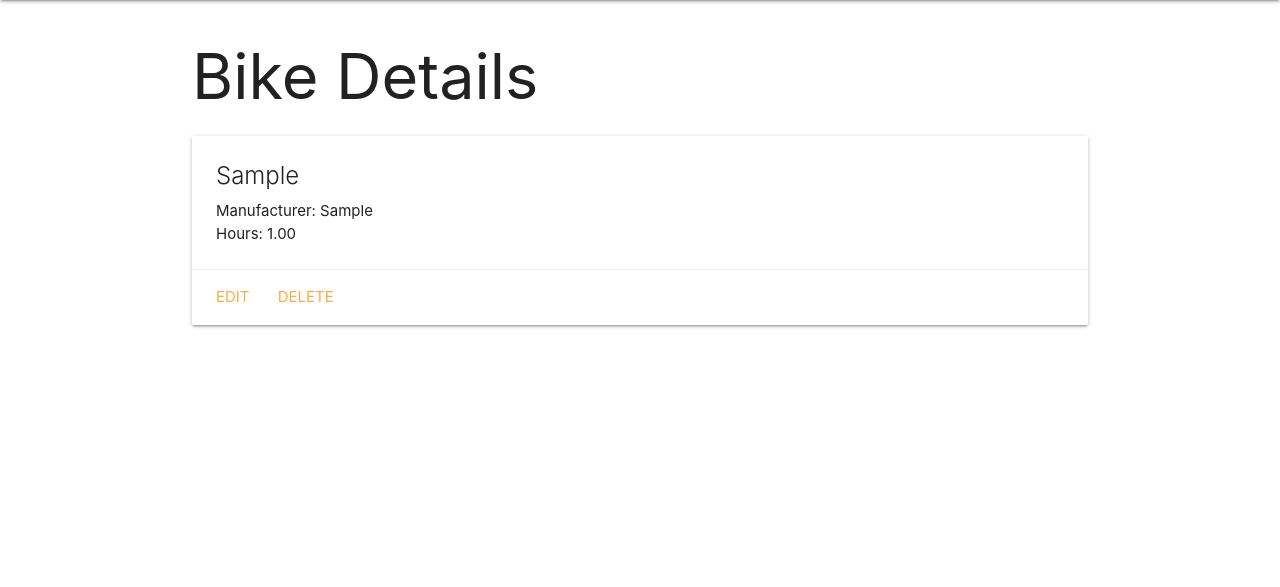
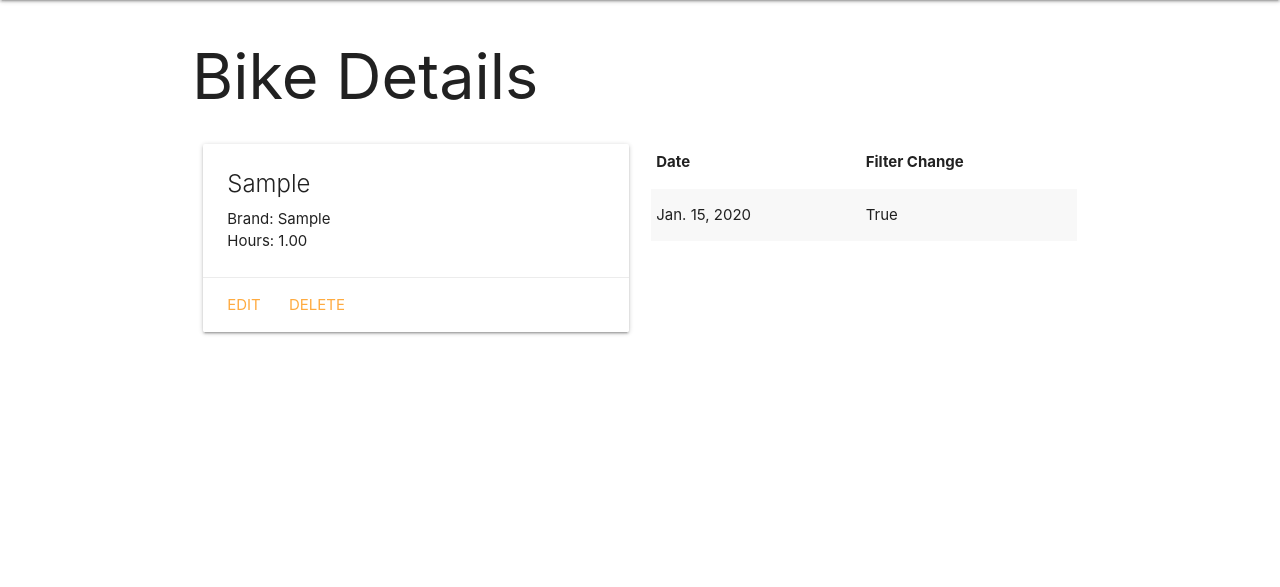
Before and after one commit to BRAKEL3SS/bike-collector, a Django app: page /bikes/1 in a window 1280 px wide. Shown: the part 64-651 px from the top of the page. Run offline with Django 4.2, Linux system fonts and the light colour scheme; tables that the repository leaves empty hold one stand-in row (values such as "Sample post").

Commit message:
refactor detail page to display oil chnages

```diff
--- a/main_app/admin.py
+++ b/main_app/admin.py
@@ -1,5 +1,6 @@
 from django.contrib import admin
-from .models import Bike
+from .models import Bike, OilChange
 
 # Register your models here.
 admin.site.register(Bike)
+admin.site.register(OilChange)
--- a/main_app/models.py
+++ b/main_app/models.py
@@ -16,9 +16,9 @@ class Bike(models.Model):
 
 class OilChange(models.Model):
     date = models.DateField()
-    filter = models.BooleanField(default=False)
+    filterChange = models.BooleanField('Oil Filter Change', default=False)
     bike = models.ForeignKey(Bike, on_delete=models.CASCADE)
 
 
     def __str__(self):
-        return f"{self.filter} filter on {self.date}"
+        return f"{self.filterChange} filter on {self.date}"
--- a/main_app/templates/bikes/detail.html
+++ b/main_app/templates/bikes/detail.html
@@ -3,20 +3,38 @@
 
 <h1>Bike Details</h1>
 
-<div class="card">
+<div class="row">
+  <div class="col s6">
+    <div class="card">
       <div class="card-content">
-      <span class="card-title">{{ bike.model }}</span>
-          <p>Manufacturer: {{ bike.brand }}</p>
-          {% if bike.hours == 0 %}
-              <p>Hours: Brand New!</p>
-          {% else %}
-              <p>Hours: {{ bike.hours }}</p>
-          {% endif %}
+        <span class="card-title">{{ bike.model }}</span>
+        <p>Brand: {{ bike.brand }}</p>
+        {% if bike.hours > 0 %}
+          <p>Hours: {{ bike.hours }}</p>
+        {% else %}
+          <p>Hours: Brand New!</p>
+        {% endif %}
       </div>
       <div class="card-action">
         <a href="{% url 'bikes_update' bike.id %}">Edit</a>
         <a href="{% url 'bikes_delete' bike.id %}">Delete</a>
       </div>
+    </div>
+  </div>
+  <div class="col s6">
+    <table class="striped">
+      <thead>
+        <tr><th>Date</th><th>Filter Change</th></tr>
+      </thead>
+      <tbody>
+        {% for oil in bike.oilchange_set.all %}
+          <tr>
+            <td>{{oil.date}}</td>
+            <td>{{oil.filterChange}}</td>
+          </tr>
+        {% endfor %}
+      </tbody>
+    </table>
+  </div>
 </div>
-
 {% endblock %}
```
Also changed, not shown: main_app/forms.py (added, +7 -0 lines), main_app/migrations/0003_remove_oilchange_filter_oilchange_filterchange.py (added).
